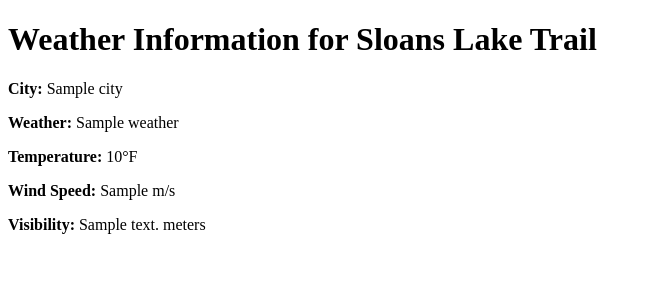
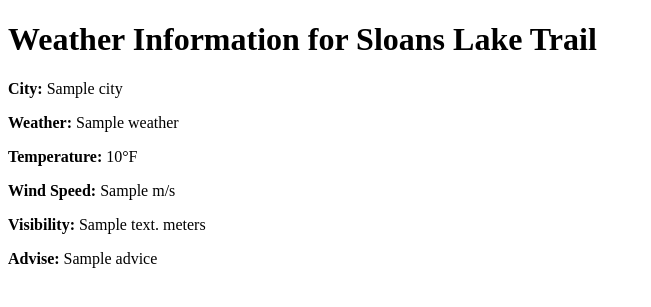
Before and after one commit to qJasonm/boring-thing, a Flask app: template templates/Sloanslake.html in a window 1280 px wide. Shown: the top 307 px of the page, without its empty margins (0-651 px from the left). Run offline with Flask 3, Linux system fonts and the light colour scheme; the template is opened without the code that fills it: most values are stand-ins (such as "Sample title", 1, 10 or a date in 2020).

Commit message:
Update Sloanslake.html

```diff
--- a/templates/Sloanslake.html
+++ b/templates/Sloanslake.html
@@ -15,5 +15,6 @@
     <p><strong>Temperature:</strong> {{ data.temperature }}°F</p>
     <p><strong>Wind Speed:</strong> {{ data.wind_speed }} m/s</p>
     <p><strong>Visibility:</strong> {{ data.visibility }} meters</p>
+    <p><strong>Advise:</strong> {{ result.advice }}</p>
 </body>
 </html>
```
